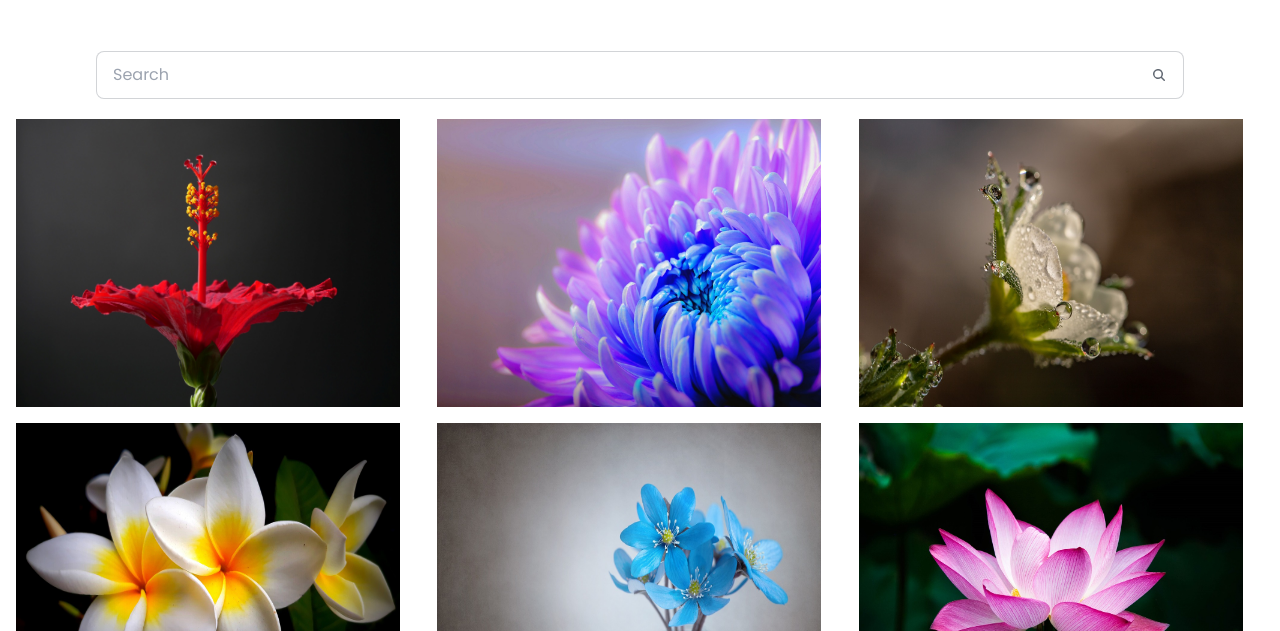
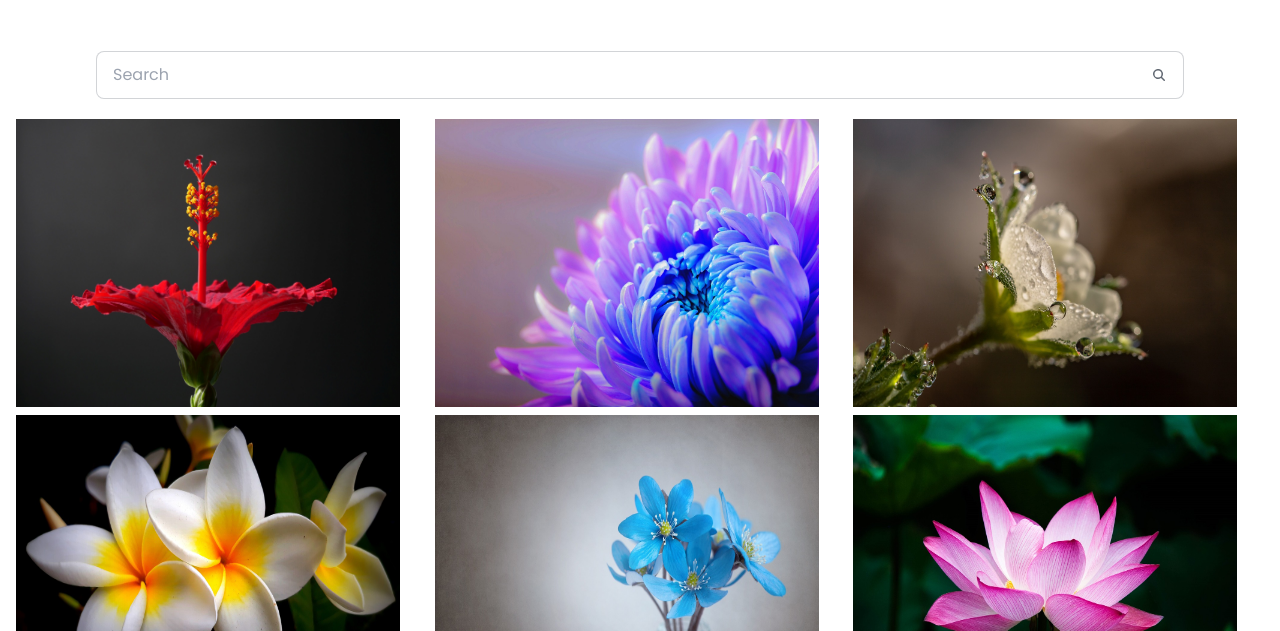
Before and after one commit to Naziur-Rahman/gallery, a website: page index.html in a window 1280 px wide. Shown: the part 169-800 px from the top of the page. Drawn offline with nearby package versions, Linux system fonts and the light colour scheme.

Commit message:
Update index.html

```diff
--- a/index.html
+++ b/index.html
@@ -26,7 +26,7 @@
                 <svg xmlns="http://www.w3.org/2000/svg" viewBox="0 0 16 16" fill="currentColor" class="w-4 h-4 opacity-70"><path fill-rule="evenodd" d="M9.965 11.026a5 5 0 1 1 1.06-1.06l2.755 2.754a.75.75 0 1 1-1.06 1.06l-2.755-2.754ZM10.5 7a3.5 3.5 0 1 1-7 0 3.5 3.5 0 0 1 7 0Z" clip-rule="evenodd" /></svg>
               </label>
         </div>
-        <div class="gallery grid grid-cols-1 lg:grid-cols-3 md:grid-cols-2 gap-4 m-4">
+        <div class="gallery grid grid-cols-1 lg:grid-cols-3 md:grid-cols-2 gap-2 m-4">
             <a href="assests/images/p1.jpg" data-lightbox="roadtrip"><img src="assests/images/p1.jpg" alt="" class="w-96 h-72"></a>
             <a href="assests/images/p2.jpg" data-lightbox="roadtrip"><img src="assests/images/p2.jpg" class="w-96 h-72"  alt=""></a>
             <a href="assests/images/p3.jpg" data-lightbox="roadtrip"><img src="assests/images/p3.jpg" class="w-96 h-72"  alt=""></a>
```
